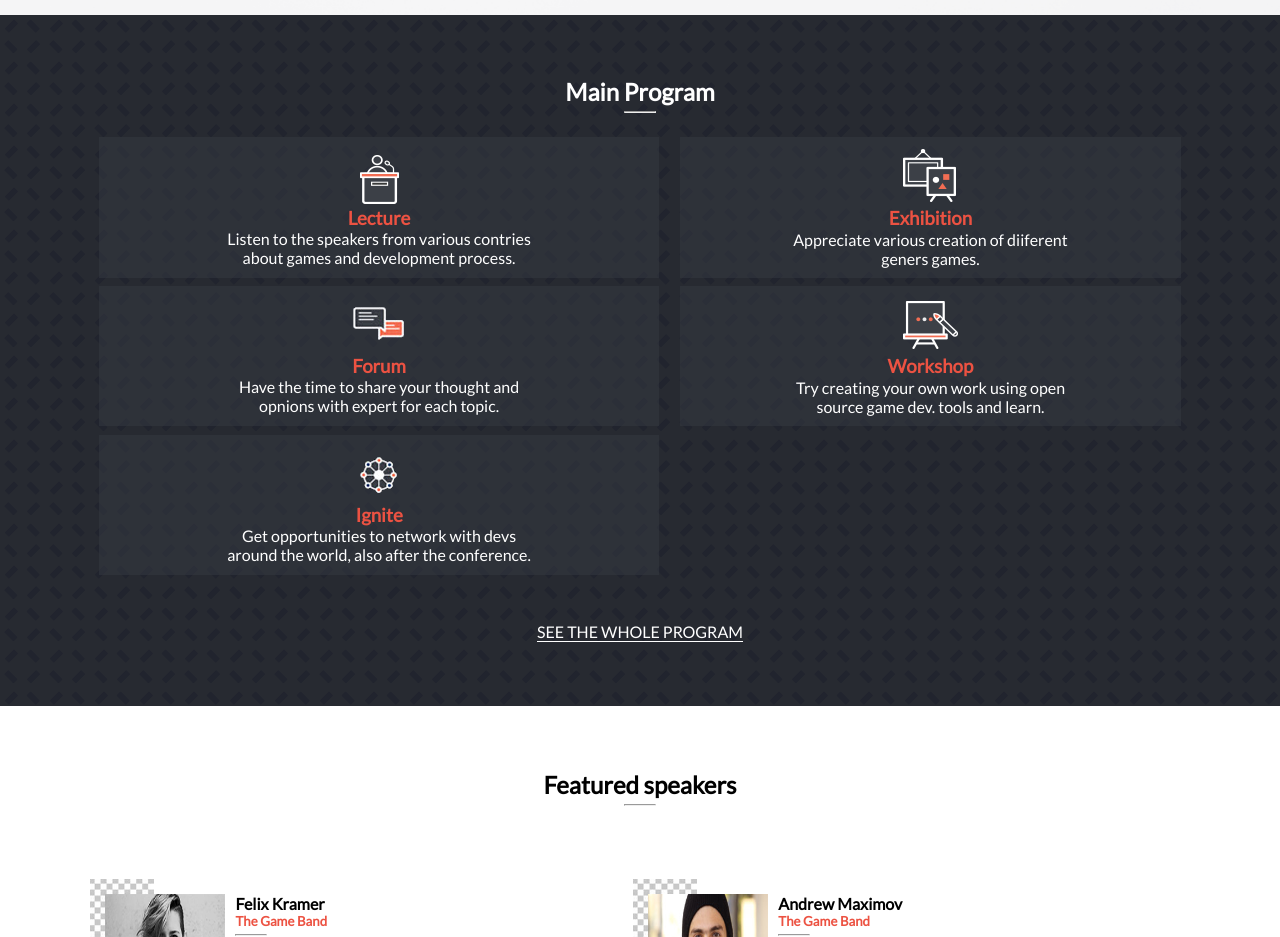
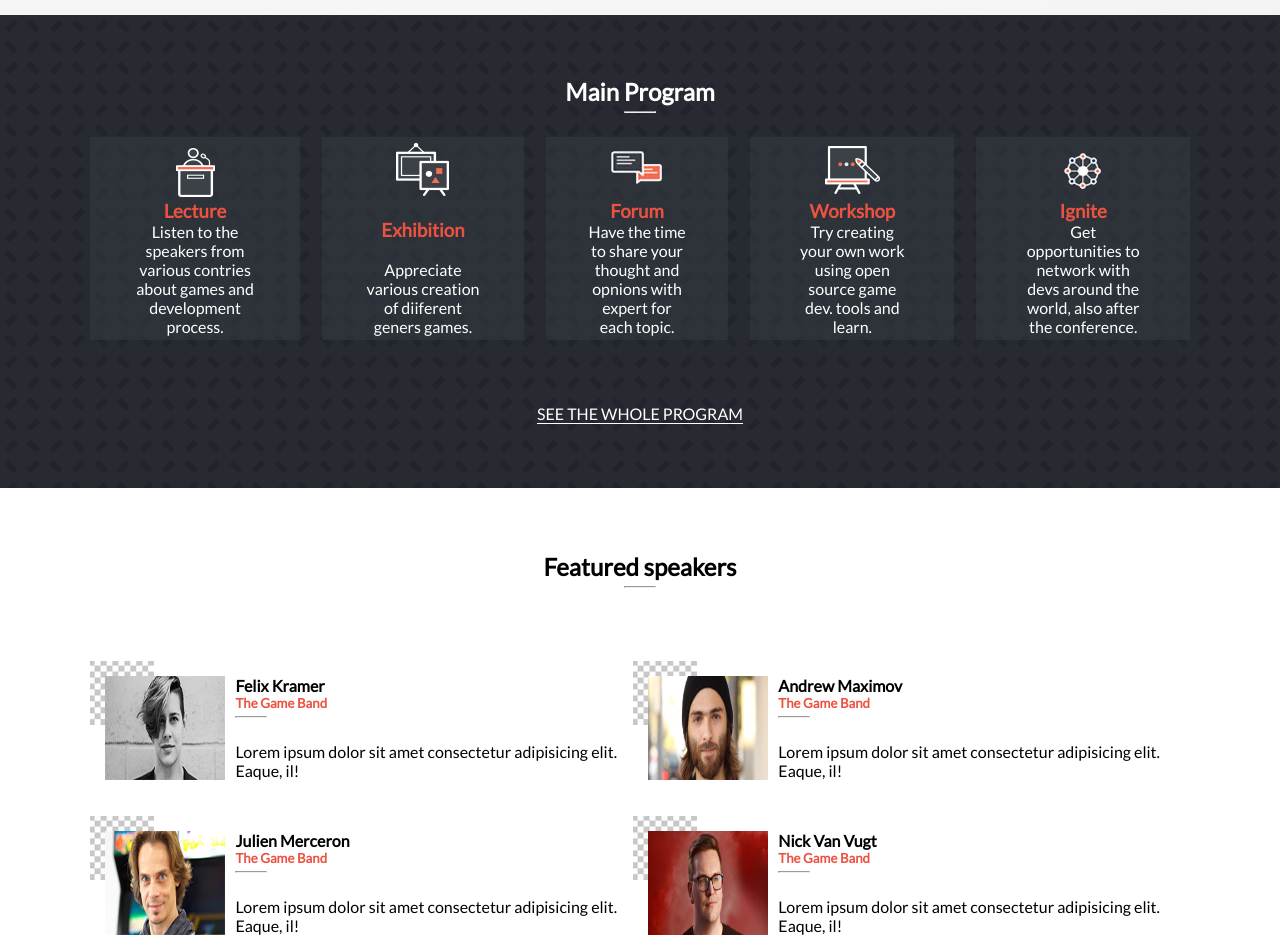
Before and after one commit to shubhambhoyar077/gdc_capstone, a plain HTML site: page index.html in a window 1280 px wide. Shown: the part 860-1797 px from the top of the page. Drawn offline with Linux system fonts and the light colour scheme.

Commit message:
Fix main program for 768px width

```diff
--- a/css/desktop.css
+++ b/css/desktop.css
@@ -90,7 +90,7 @@
   }
 
   .main_program .container {
-    grid-template-columns: auto auto;
+    grid-template-columns: auto auto auto auto auto;
     gap: 2%;
   }
 
```
